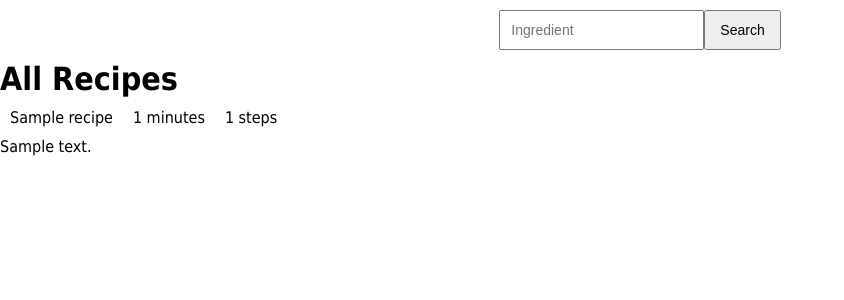
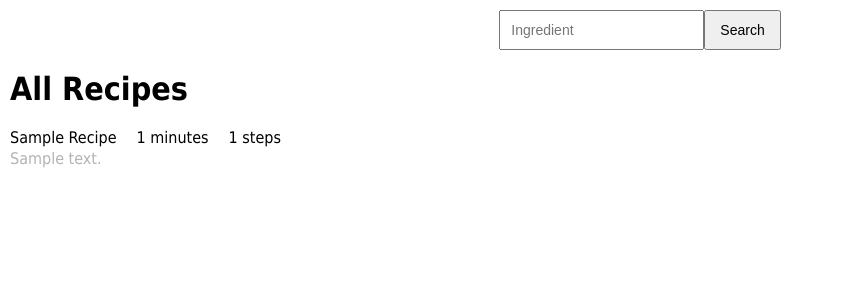
Before and after one commit to connor-passe/CS316, a Flask app: page /recipes/ in a window 1280 px wide. Shown: the part 39-339 px from the top of the page, without its empty margins (0-844 px from the left). Run offline with Flask 2, Linux system fonts and the light colour scheme; tables that the repository leaves empty hold one stand-in row (values such as "Sample post"); some libraries are stand-ins or nearby versions.

Commit message:
formatted search results header and descriptions

```diff
--- a/app.py
+++ b/app.py
@@ -14,7 +14,6 @@ app.config['SQLALCHEMY_DATABASE_URI'] = 'postgresql+psycopg2://%s:%s@%s/%s' % (
 db = SQLAlchemy(app)
 
 migrate = Migrate(app,db)
-
 
 class recipes(db.Model):
     __tablename__ = 'recipes'
--- a/static/style-search.css
+++ b/static/style-search.css
@@ -23,5 +23,14 @@ form {
 }
 
 .recipe-item {
+  padding: 10px 10px 2px 10px;
+}
+
+h1 {
   padding: 10px;
 }
+
+.text-2 {
+  padding: 0px 10px 10px 10px;
+  color: #B3B3B3;
+}
--- a/static/style.css
+++ b/static/style.css
@@ -10,7 +10,7 @@ body {
 nav {
   display: flex;
   justify-content: space-between;
-  background-color: #E8E8E8;
+  background-color: #E6E6E6;
 }
 
 .navbar-user {
--- a/templates/search-results.html
+++ b/templates/search-results.html
@@ -16,7 +16,7 @@
   <div class="container">
     <div class="recipe">
       <div class="recipe-item">
-          {{recipes.name}}
+          {{recipes.name.title()}}
       </div>
       <div class="recipe-item">
         {% if recipes.minutes/60 >= 1 %}
@@ -34,7 +34,7 @@
       </div>
     </div>
     <div>
-      <div>
+      <div class="text-2">
           {{recipes.description}}
       </div>
     </div>
```
